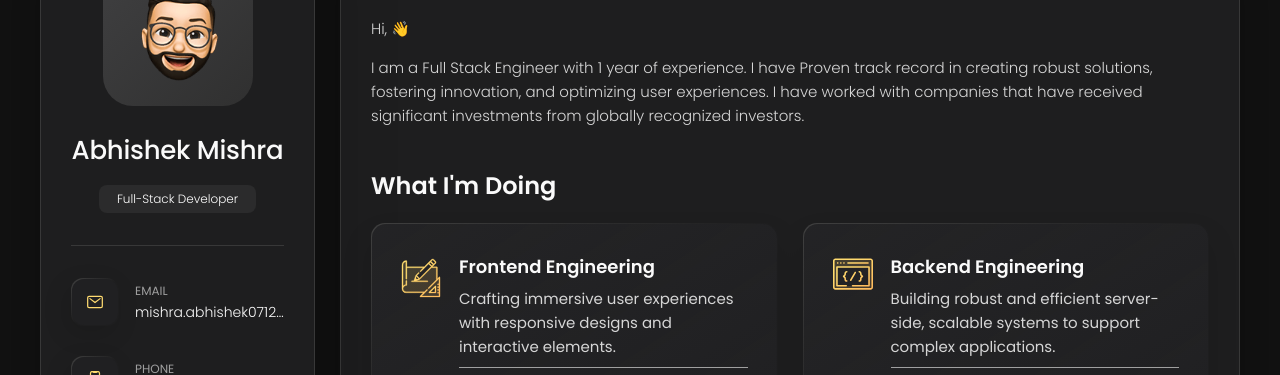
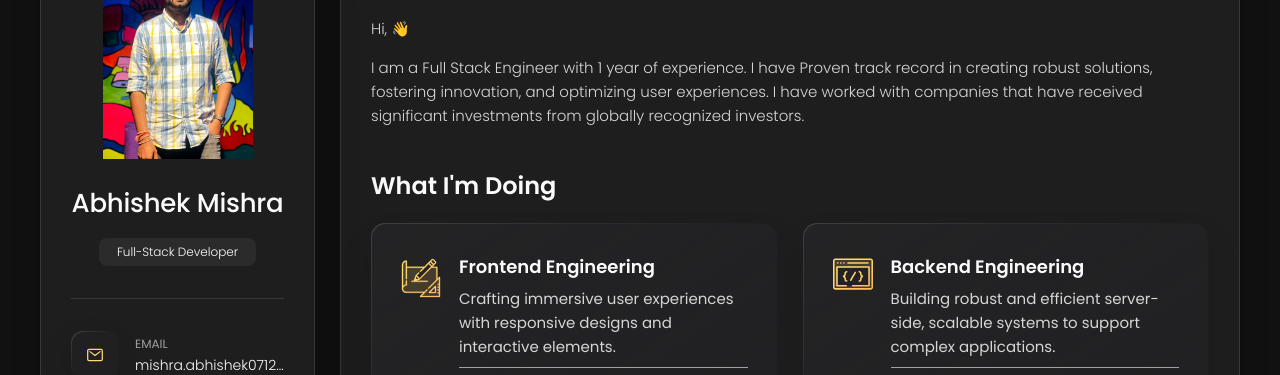
Before and after one commit to Abhishek7012/Portfolio, a plain HTML site: page index.html in a window 1280 px wide. Shown: the part 162-537 px from the top of the page. Drawn offline with nearby package versions, Linux system fonts and the light colour scheme.

Commit message:
Photo Updated

```diff
--- a/index.html
+++ b/index.html
@@ -42,7 +42,7 @@
       <div class="sidebar-info">
 
         <figure class="avatar-box">
-          <img src="./assets/images/my-avatar.png" alt="Abhishek mishra" width="80">
+          <img src="./assets/images/abhishekphoto.jpeg" alt="Abhishek mishra" width="80">
         </figure>
 
         <div class="info-content">
```
Also changed, not shown: assets/images/abhishekphoto.jpeg (added).
